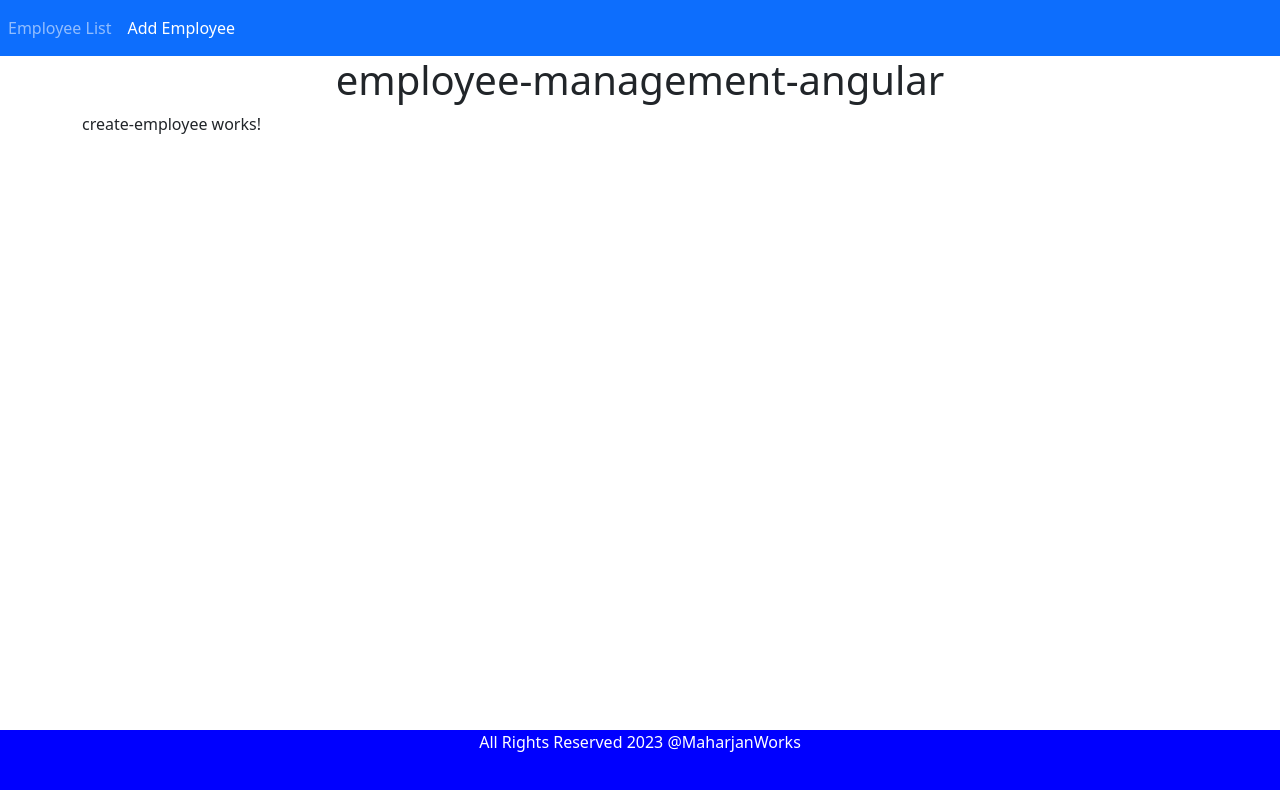
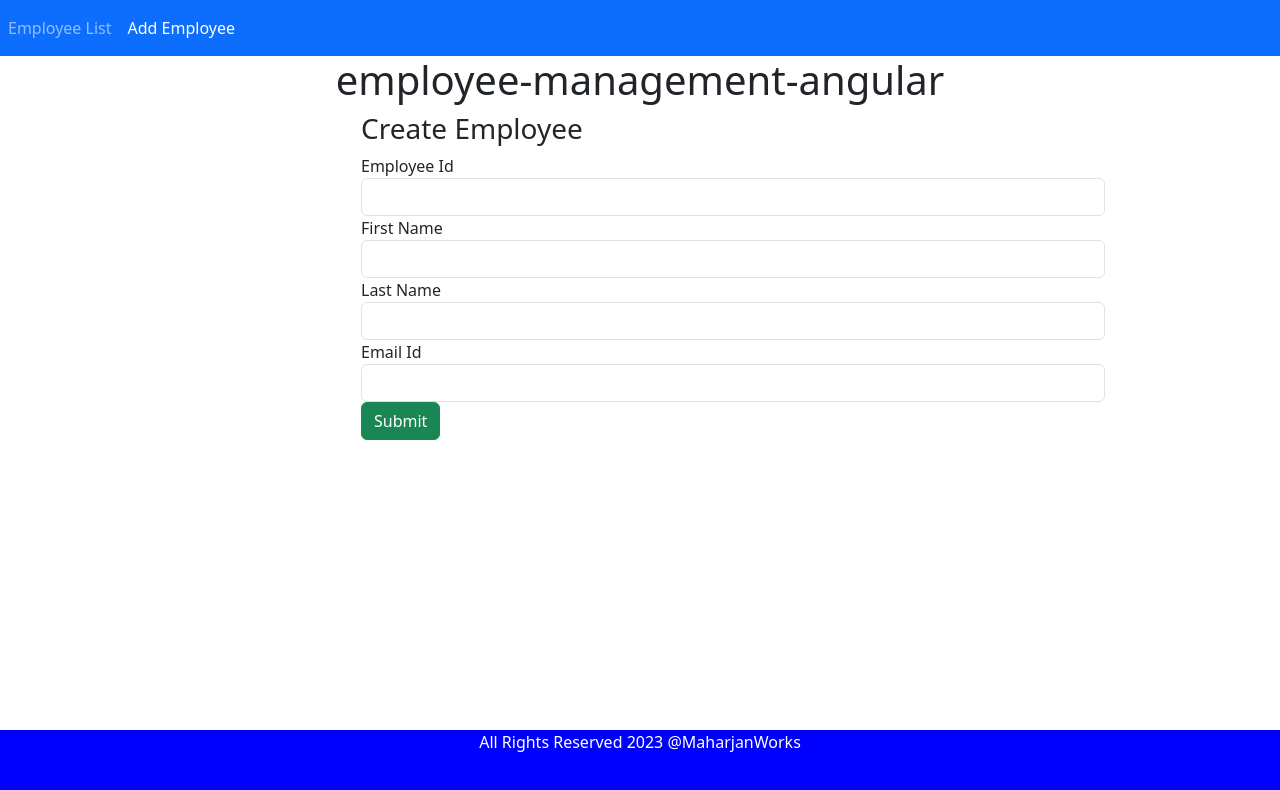
Before and after one commit to maharjan-works/employee-management-angular, an Angular app: page /create-employee in a window 1280 px wide. Shown: the top 790 px of the page. Built offline with nearby package versions, Linux system fonts and the light colour scheme.

Commit message:
using FormModule to create employee but not working

```diff
--- a/src/app/app.module.ts
+++ b/src/app/app.module.ts
@@ -6,6 +6,7 @@
 import { AppComponent } from './app.component';
 import { EmployeeListComponent } from './employee-list/employee-list.component';
 import { CreateEmployeeComponent } from './create-employee/create-employee.component';
+import { FormsModule } from '@angular/forms';
 
 @NgModule({
   declarations: [
@@ -16,7 +17,8 @@
   imports: [
     BrowserModule,
     AppRoutingModule,
-    HttpClientModule
+    HttpClientModule,
+    FormsModule
   ],
   providers: [],
   bootstrap: [AppComponent]
--- a/src/app/create-employee/create-employee.component.html
+++ b/src/app/create-employee/create-employee.component.html
@@ -1 +1,28 @@
-<p>create-employee works!</p>
+<div class="col-md-8 offset-md-3">
+<h3>Create Employee</h3>
+<form (ngSummit) = "onSummit()">
+    <div class="form-group">
+        <label for ="employeeId">Employee Id</label>
+        <input type="text" class = "form-control" id="employeeId"
+        [(ngModel)] = "employee.employeeId"  name = "employeeId" >
+    </div>
+
+    <div class="form-group">
+        <label for ="firstName">First Name</label>
+        <input type="text" class = "form-control" id="firstName"
+        [(ngModel)] = "employee.firstName" name = "firstName">
+    </div>
+    <div class="form-group">
+        <label for = "lastName">Last Name</label>
+        <input type="text" class = "form-control" id="lastName"
+        [(ngModel)] = "employee.lastName" name = "lastName">
+    </div>
+    <div class="form-group">
+        <label for = "emailId">Email Id</label>
+        <input type="text" class = "form-control" id="emailId"
+        [(ngModel)] = "employee.emailId" name = "emailId">
+    </div>
+
+    <button class="btn btn-success" type="submit">Submit</button>
+</form>
+</div>
--- a/src/app/create-employee/create-employee.component.ts
+++ b/src/app/create-employee/create-employee.component.ts
@@ -1,4 +1,5 @@
 import { Component, OnInit } from '@angular/core';
+import { Employee } from '../employee';
 
 @Component({
   selector: 'app-create-employee',
@@ -7,9 +8,15 @@
 })
 export class CreateEmployeeComponent implements OnInit {
 
+  employee: Employee = new Employee();
+
   constructor() { }
 
   ngOnInit(): void {
   }
 
+  onSummit(){
+    console.log(this.employee);
+  }
+
 }
--- a/src/app/employee.ts
+++ b/src/app/employee.ts
@@ -1,6 +1,14 @@
 export class Employee {
-    employeeId: string = '';
-    firstName: string = '';
-    lastName: string = '';
-    emailId: string = '';
+    employeeId: string;
+    firstName: string ;
+    lastName: string;
+    emailId: string ;
+
+    constructor(){
+        this.employeeId = '';
+        this.firstName = '';
+        this.lastName = '';
+        this.emailId = '';
+    }
+
 }
```
